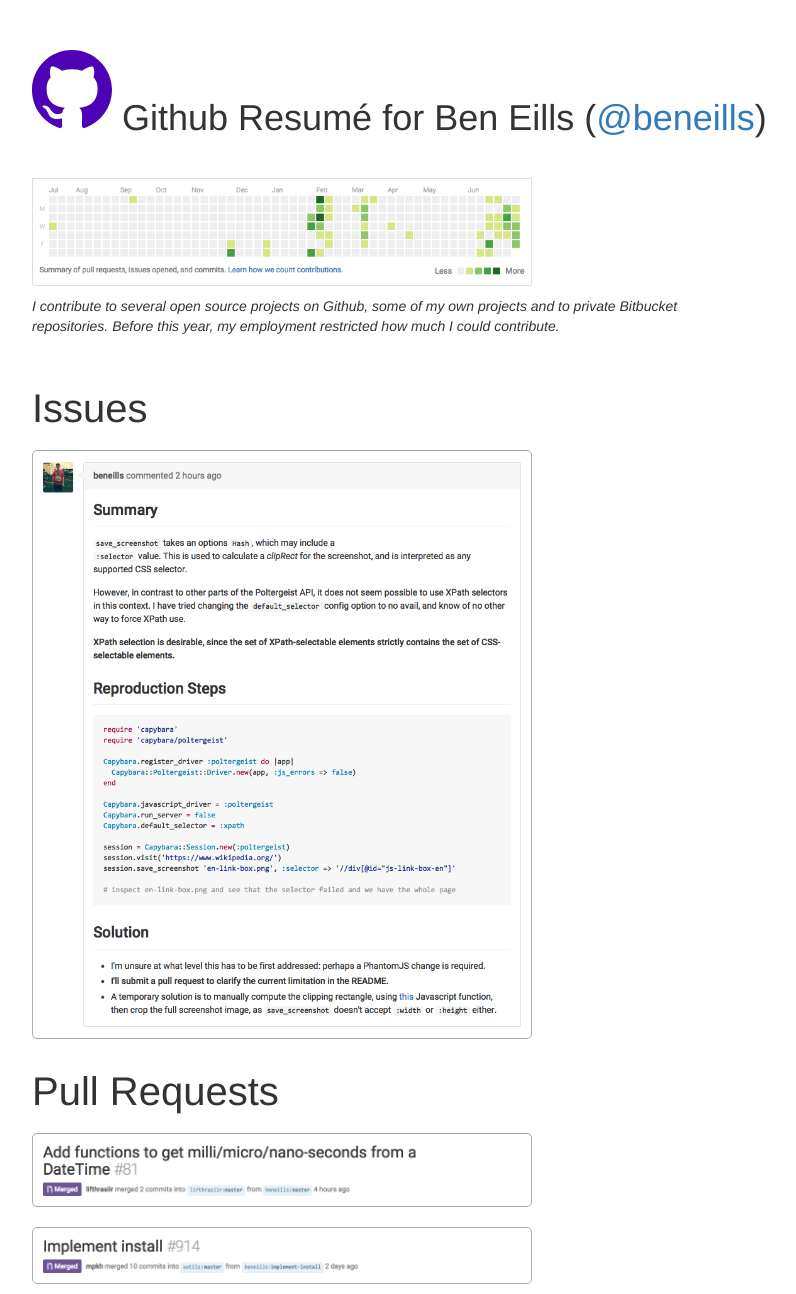
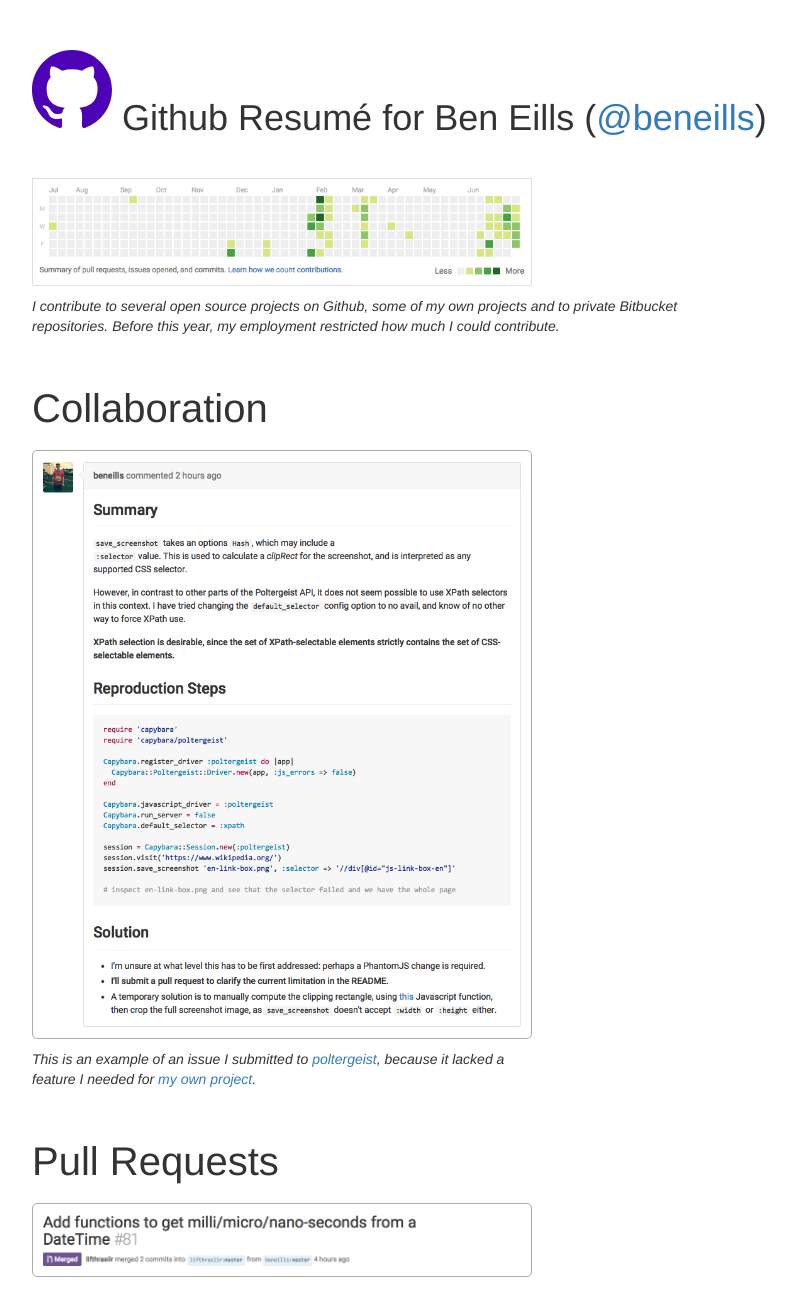
Before and after one commit to beneills/cv, a plain HTML site: page index.html in a window 1280 px wide. Shown: the top 1294 px of the page, without its empty margins (18-814 px from the left). Drawn offline with nearby package versions, Linux system fonts and the light colour scheme.

Commit message:
Add annotation to issue

```diff
--- a/css/stylesheet.css
+++ b/css/stylesheet.css
@@ -27,7 +27,7 @@
 
 /* wraps calendar and annotation */
 #introduction {
-  margin-bottom: 50px;
+  margin-bottom: 20px;
 }
 
 /* give header octicon an interesting purple colour */
@@ -55,6 +55,7 @@
 /* test associated with an example above */
 .annotation {
   display: inline-block;
+  margin-bottom: 30px;
   font-style: italic;
 }
 
@@ -62,3 +63,8 @@
 .annotation.narrow {
   width: 700px;
 }
+
+/* wrap text to make the annotation really narrow */
+.annotation.really-narrow {
+  width: 500px;
+}
--- a/index.html
+++ b/index.html
@@ -34,8 +34,13 @@
         </span>
       </div>
 
-      <h2>Issues</h2>
+      <h2>Collaboration</h2>
         <a href="https://github.com/teampoltergeist/poltergeist/issues/794"><img id="issue-first-comment-teampoltergeist-poltergeist-794" class="image pretty" src="example_images/issue-first-comment-teampoltergeist-poltergeist-794.png"></a>
+        <br>
+        <span class="annotation really-narrow">
+          This is an example of an issue I submitted to <a href="https://github.com/teampoltergeist/poltergeist">poltergeist</a>,
+          because it lacked a feature I needed for <a href="https://github.com/beneills/cv">my own project</a>.
+        </span>
 
       <h2>Pull Requests</h2>
          <a href="https://github.com/lifthrasiir/rust-chrono/pull/81"><img id="pull-request-lifthrasiir-rust-chrono-81" class="image pretty" src="example_images/pull-request-overview-lifthrasiir-rust-chrono-81.png"></a>
```
Also changed, not shown: template/example.html (+6 -1 lines).
